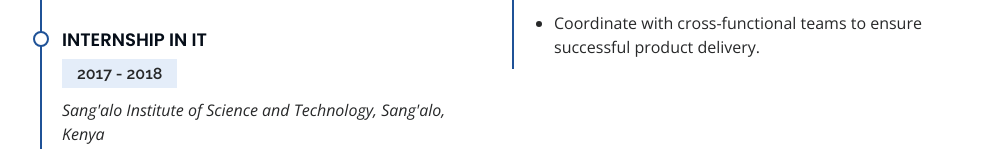
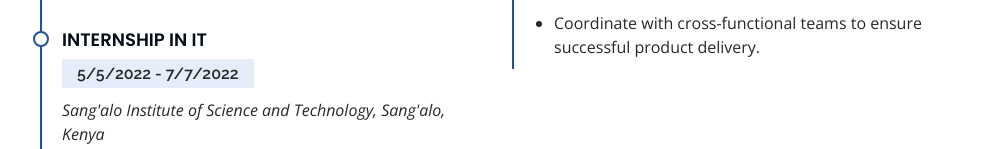
Before and after one commit to techatanus/portfolio, a plain HTML site: page index.html in a window 1280 px wide. Shown: the part 3083-3232 px from the top of the page, without its empty margins (290-1280 px from the left). Drawn offline with nearby package versions, Linux system fonts and the light colour scheme.

Commit message:
Update index.html

```diff
--- a/index.html
+++ b/index.html
@@ -263,7 +263,7 @@
             </div>
             <div class="resume-item">
               <h4>Internship in IT</h4>
-              <h5>2017 - 2018</h5>
+              <h5>5/5/2022 - 7/7/2022</h5>
               <p><em>Sang'alo Institute of Science and Technology, Sang'alo, Kenya</em></p>
               <p>Acquired practical experience in Networking and system adminstration</p>
             </div>
```
